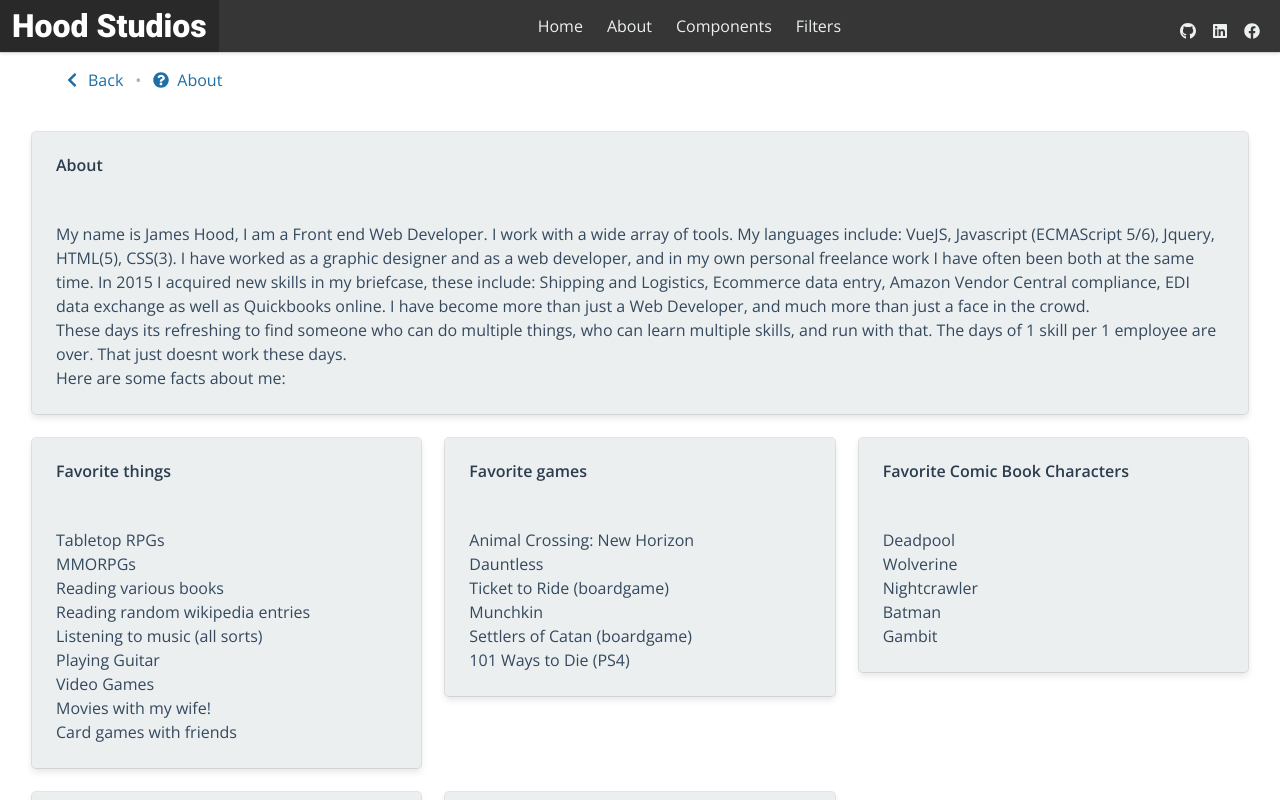
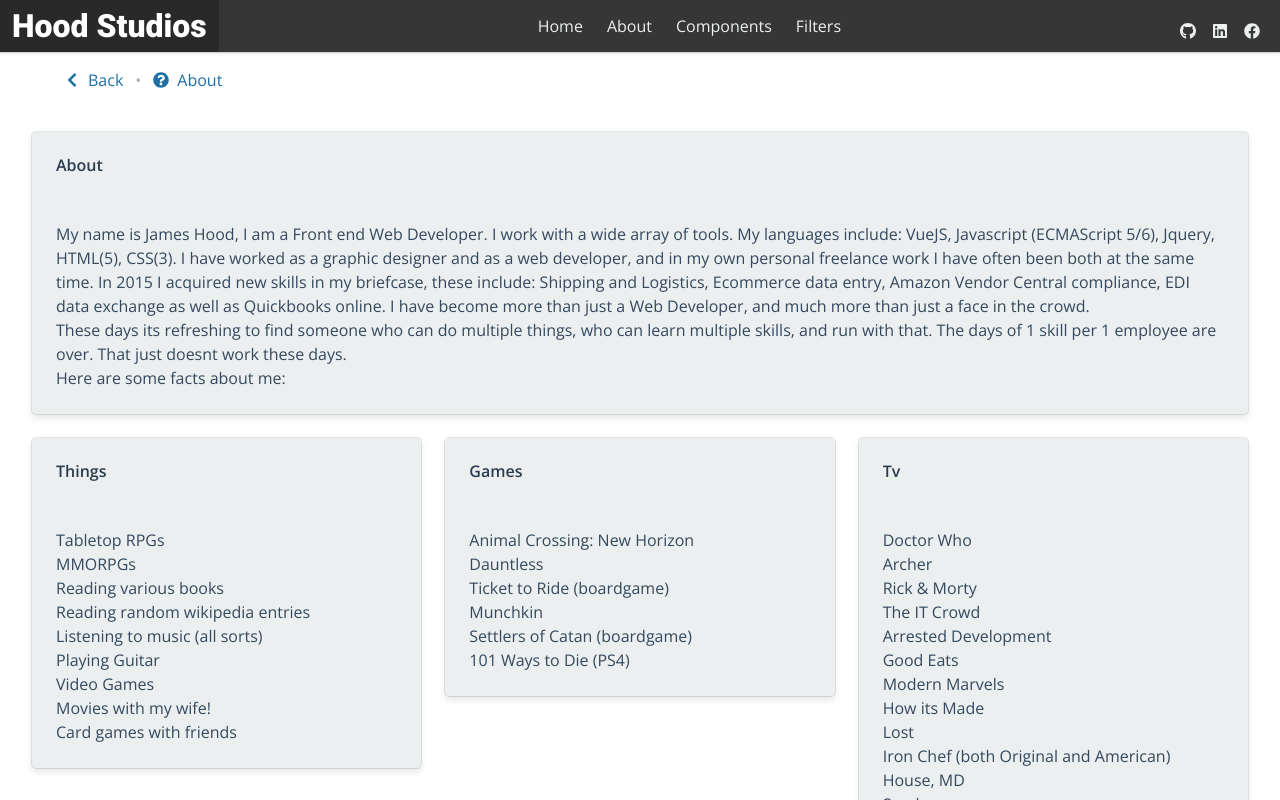
Before and after one commit to jameshood118/projects, a Vue app: page /#/ in a window 1280 px wide. Both pictures are taken after a click on the link "About". Shown: the top 800 px of the page. Built offline with nearby package versions, Linux system fonts and the light colour scheme.

Commit message:
updates swap to vuex store for funsies

```diff
--- a/babel.config.js
+++ b/babel.config.js
@@ -1,5 +1,3 @@
 module.exports = {
-  presets: [
-    '@vue/cli-plugin-babel/preset'
-  ]
+  presets: ['@vue/cli-plugin-babel/preset']
 }
--- a/package.json
+++ b/package.json
@@ -5,8 +5,8 @@
   "scripts": {
     "serve": "vue-cli-service serve",
     "build": "vue-cli-service build",
-    "deploy": "sh deploy.sh",
-    "lint": "vue-cli-service lint"
+    "lint": "vue-cli-service lint",
+    "deploy": "sh deploy.sh"
   },
   "dependencies": {
     "@fortawesome/fontawesome-svg-core": "^1.2.17",
@@ -25,6 +25,7 @@
   "devDependencies": {
     "@vue/cli-plugin-babel": "^4.4.0",
     "@vue/cli-plugin-eslint": "^4.4.0",
+    "@vue/cli-plugin-vuex": "^4.5.3",
     "@vue/cli-service": "^4.4.0",
     "@vue/eslint-config-prettier": "^6.0.0",
     "babel-eslint": "^10.1.0",
--- a/src/main.js
+++ b/src/main.js
@@ -28,6 +28,7 @@ Vue.component('empty-state', EmptyState)
 import Breadcrumb from '@/components/breadcrumb'
 Vue.component('breadcrumb', Breadcrumb)
 import accordion from '@/components/accordion.vue'
+import store from './store'
 Vue.component('accordion', accordion)
 
 Vue.config.productionTip = false
@@ -43,5 +44,6 @@ Vue.filter('truncate', (body, length) => {
 
 new Vue({
   router,
+  store,
   render: h => h(App)
 }).$mount('#app')
--- /dev/null
+++ b/src/store/index.js
@@ -0,0 +1,118 @@
+import Vue from 'vue'
+import Vuex from 'vuex'
+
+Vue.use(Vuex)
+
+export default new Vuex.Store({
+  state: {
+    about: {
+      things: [
+        { item: 'Tabletop RPGs' },
+        { item: 'MMORPGs' },
+        { item: 'Reading various books' },
+        { item: 'Reading random wikipedia entries' },
+        { item: 'Listening to music (all sorts)' },
+        { item: 'Playing Guitar' },
+        { item: 'Video Games' },
+        { item: 'Movies with my wife!' },
+        { item: 'Card games with friends' }
+      ],
+      games: [
+        { item: 'Animal Crossing: New Horizon' },
+        { item: 'Dauntless' },
+        { item: 'Ticket to Ride (boardgame)' },
+        { item: 'Munchkin' },
+        { item: 'Settlers of Catan (boardgame)' },
+        { item: '101 Ways to Die (PS4)' }
+      ],
+      tv: [
+        { item: 'Doctor Who' },
+        { item: 'Archer' },
+        { item: 'Rick & Morty' },
+        { item: 'The IT Crowd' },
+        { item: 'Arrested Development' },
+        { item: 'Good Eats' },
+        { item: 'Modern Marvels' },
+        { item: 'How its Made' },
+        { item: 'Lost' },
+        { item: 'Iron Chef (both Original and American)' },
+        { item: 'House, MD' },
+        { item: 'Scrubs' }
+      ],
+      heroes: [
+        { item: 'Deadpool' },
+        { item: 'Wolverine' },
+        { item: 'Nightcrawler' },
+        { item: 'Batman' },
+        { item: 'Gambit' }
+      ],
+      writings: [
+        {
+          item:
+            '<a href="https://drive.google.com/file/d/0B2lCjTRAVBHYa1loamZHc29XQ1E/edit?usp=sharing" target="_blank">Poems/Songs</a>'
+        },
+        {
+          item:
+            '<a href="https://drive.google.com/file/d/0B2lCjTRAVBHYd2JKb2VBWkNYLWc/edit?usp=sharing" target="_blank">Heroes Unlimited: Invasion Denied</a>'
+        },
+        {
+          item:
+            '<a href="https://drive.google.com/file/d/0B2lCjTRAVBHYa1RmM2VwZ0V5UDQ/edit?usp=sharing" target="_blank">Adventure</a>'
+        },
+        {
+          item:
+            '<a href="https://drive.google.com/file/d/0B2lCjTRAVBHYcG51MXUwdFFUM3M/edit?usp=sharing" target="_blank">Vigiliance</a>'
+        },
+        {
+          item:
+            '<a href="https://drive.google.com/file/d/0B2lCjTRAVBHYSjZTaHc1aHdnaVU/edit?usp=sharing" target="_blank">Battle of the Wyrm</a>'
+        },
+        {
+          item:
+            '<a href="https://drive.google.com/file/d/0B2lCjTRAVBHYRmdlYXdaQ0pIUDA/edit?usp=sharing" target="_blank">Battle of the Wyrm History</a>'
+        },
+        {
+          item:
+            '<a href="https://drive.google.com/file/d/0B2lCjTRAVBHYcENmT3lueTNLdVk/edit?usp=sharing" target="_blank">Heroes Unlimited: 2nd Game</a>'
+        },
+        {
+          item:
+            '<a href="https://drive.google.com/file/d/0B2lCjTRAVBHYeGRuV3FnZ01mN2c/edit?usp=sharing" target="_blank">Mage The Acension Chronicle</a>'
+        },
+        {
+          item:
+            '<a href="https://drive.google.com/file/d/0B2lCjTRAVBHYUFVobUNBRTVJaEE/edit?usp=sharing" target="_blank">Feng Shui Game</a>'
+        },
+        {
+          item:
+            '<a href="https://drive.google.com/file/d/0B2lCjTRAVBHYZzUtb0FWaGtyMXM/edit?usp=sharing" target="_blank">Waterlogged</a>'
+        },
+        {
+          item:
+            '<a href="https://drive.google.com/file/d/0B2lCjTRAVBHYZzUtb0FWaGtyMXM/edit?usp=sharing" target="_blank">Nuked</a>'
+        }
+      ]
+    },
+    home: {
+      blog: [
+        {
+          id: 0,
+          title: 'Updates',
+          date: '7/12/2020',
+          message:
+            'I set up a new repo on github so i can tinker with gatsbyjs. Gotta say, im very impressed, it seems to solve some of the problems i see with VueJS. I am impressed with its builtin graphql capabilities, and i cant wait to see how it would fair hooked up to some real data!'
+        },
+        {
+          id: 1,
+          title: 'Updates',
+          date: '7/04/2020',
+          message:
+            'Might use this to show off some components ive written, might delete! hah! This project uses vue 2.6.11 (@vue/cli), vue router 3.2.0, and my current favorite css framework Bulma 0.9.0. Linting with eslint, with vs code as my editor.'
+        }
+      ]
+    }
+  },
+  mutations: {},
+  actions: {},
+  modules: {}
+})
--- a/src/views/About.vue
+++ b/src/views/About.vue
@@ -30,62 +30,19 @@
           </div>
         </div>
       </div>
-      <div class="column is-4">
+      <div
+        class="column is-4"
+        v-for="(bio, index) in $store.state.about"
+        :key="index"
+      >
         <div class="card">
           <div class="card-content">
-            <p class="title is-6">Favorite things</p>
+            <p class="title is-6 is-capitalized">{{ index }}</p>
           </div>
           <div class="card-content">
-            <ul v-for="list in generalList" :key="list.item">
-              <li>{{ list.item }}</li>
-            </ul>
-          </div>
-        </div>
-      </div>
-      <div class="column is-4">
-        <div class="card">
-          <div class="card-content">
-            <p class="title is-6">Favorite games</p>
-          </div>
-          <div class="card-content">
-            <ul v-for="list in gamesList" :key="list.item">
-              <li>{{ list.item }}</li>
-            </ul>
-          </div>
-        </div>
-      </div>
-      <div class="column is-4">
-        <div class="card">
-          <div class="card-content">
-            <p class="title is-6">Favorite Comic Book Characters</p>
-          </div>
-          <div class="card-content">
-            <ul v-for="list in heroList" :key="list.item">
-              <li>{{ list.item }}</li>
-            </ul>
-          </div>
-        </div>
-      </div>
-      <div class="column is-4">
-        <div class="card">
-          <div class="card-content">
-            <p class="title is-6">Favorite TV Shows</p>
-          </div>
-          <div class="card-content">
-            <ul v-for="list in tvList" :key="list.item">
-              <li>{{ list.item }}</li>
-            </ul>
-          </div>
-        </div>
-      </div>
-      <div class="column is-4">
-        <div class="card">
-          <div class="card-content">
-            <p class="title is-6">Various Writings</p>
-          </div>
-          <div class="card-content">
-            <ul v-for="list in writingList" :key="list.item">
-              <li v-html="list.item"></li>
+            <ul v-for="list in bio" :key="list.item">
+              <li v-if="index != 'writings'">{{ list.item }}</li>
+              <li v-else v-html="list.item"></li>
             </ul>
           </div>
         </div>
@@ -96,99 +53,7 @@
 
 <script>
 export default {
-  name: 'About',
-  data() {
-    return {
-      generalList: [
-        { item: 'Tabletop RPGs' },
-        { item: 'MMORPGs' },
-        { item: 'Reading various books' },
-        { item: 'Reading random wikipedia entries' },
-        { item: 'Listening to music (all sorts)' },
-        { item: 'Playing Guitar' },
-        { item: 'Video Games' },
-        { item: 'Movies with my wife!' },
-        { item: 'Card games with friends' }
-      ],
-      gamesList: [
-        { item: 'Animal Crossing: New Horizon' },
-        { item: 'Dauntless' },
-        { item: 'Ticket to Ride (boardgame)' },
-        { item: 'Munchkin' },
-        { item: 'Settlers of Catan (boardgame)' },
-        { item: '101 Ways to Die (PS4)' }
-      ],
-      tvList: [
-        { item: 'Archer' },
-        { item: 'Rick & Morty' },
-        { item: 'The IT Crowd' },
-        { item: 'Big Bang Theory' },
-        { item: 'Heroes' },
-        { item: 'Arrested Development' },
-        { item: 'Community' },
-        { item: 'Good Eats' },
-        { item: 'Modern Marvels' },
-        { item: 'How its Made' },
-        { item: 'Lost' },
-        { item: 'Iron Chef (both Original and American)' },
-        { item: 'House, MD' },
-        { item: 'Scrubs' }
-      ],
-      heroList: [
-        { item: 'Deadpool' },
-        { item: 'Wolverine' },
-        { item: 'Nightcrawler' },
-        { item: 'Batman' },
-        { item: 'Gambit' }
-      ],
-      writingList: [
-        {
-          item:
-            '<a href="https://drive.google.com/file/d/0B2lCjTRAVBHYa1loamZHc29XQ1E/edit?usp=sharing" target="_blank">Poems/Songs</a>'
-        },
-        {
-          item:
-            '<a href="https://drive.google.com/file/d/0B2lCjTRAVBHYd2JKb2VBWkNYLWc/edit?usp=sharing" target="_blank">Heroes Unlimited: Invasion Denied</a>'
-        },
-        {
-          item:
-            '<a href="https://drive.google.com/file/d/0B2lCjTRAVBHYa1RmM2VwZ0V5UDQ/edit?usp=sharing" target="_blank">Adventure</a>'
-        },
-        {
-          item:
-            '<a href="https://drive.google.com/file/d/0B2lCjTRAVBHYcG51MXUwdFFUM3M/edit?usp=sharing" target="_blank">Vigiliance</a>'
-        },
-        {
-          item:
-            '<a href="https://drive.google.com/file/d/0B2lCjTRAVBHYSjZTaHc1aHdnaVU/edit?usp=sharing" target="_blank">Battle of the Wyrm</a>'
-        },
-        {
-          item:
-            '<a href="https://drive.google.com/file/d/0B2lCjTRAVBHYRmdlYXdaQ0pIUDA/edit?usp=sharing" target="_blank">Battle of the Wyrm History</a>'
-        },
-        {
-          item:
-            '<a href="https://drive.google.com/file/d/0B2lCjTRAVBHYcENmT3lueTNLdVk/edit?usp=sharing" target="_blank">Heroes Unlimited: 2nd Game</a>'
-        },
-        {
-          item:
-            '<a href="https://drive.google.com/file/d/0B2lCjTRAVBHYeGRuV3FnZ01mN2c/edit?usp=sharing" target="_blank">Mage The Acension Chronicle</a>'
-        },
-        {
-          item:
-            '<a href="https://drive.google.com/file/d/0B2lCjTRAVBHYUFVobUNBRTVJaEE/edit?usp=sharing" target="_blank">Feng Shui Game</a>'
-        },
-        {
-          item:
-            '<a href="https://drive.google.com/file/d/0B2lCjTRAVBHYZzUtb0FWaGtyMXM/edit?usp=sharing" target="_blank">Waterlogged</a>'
-        },
-        {
-          item:
-            '<a href="https://drive.google.com/file/d/0B2lCjTRAVBHYZzUtb0FWaGtyMXM/edit?usp=sharing" target="_blank">Nuked</a>'
-        }
-      ]
-    }
-  }
+  name: 'About'
 }
 </script>
 
--- a/vue.config.js
+++ b/vue.config.js
@@ -1,3 +1,3 @@
 module.exports = {
-	publicPath: process.env.NODE_ENV === 'production' ? '/projects/' : '/'
+  publicPath: process.env.NODE_ENV === 'production' ? '/projects/' : '/'
 }
```
Also changed, not shown: src/views/Home.vue (+13 -2 lines), .prettierrc.js, 1 other file (tests, documents, lock files or other folders).
